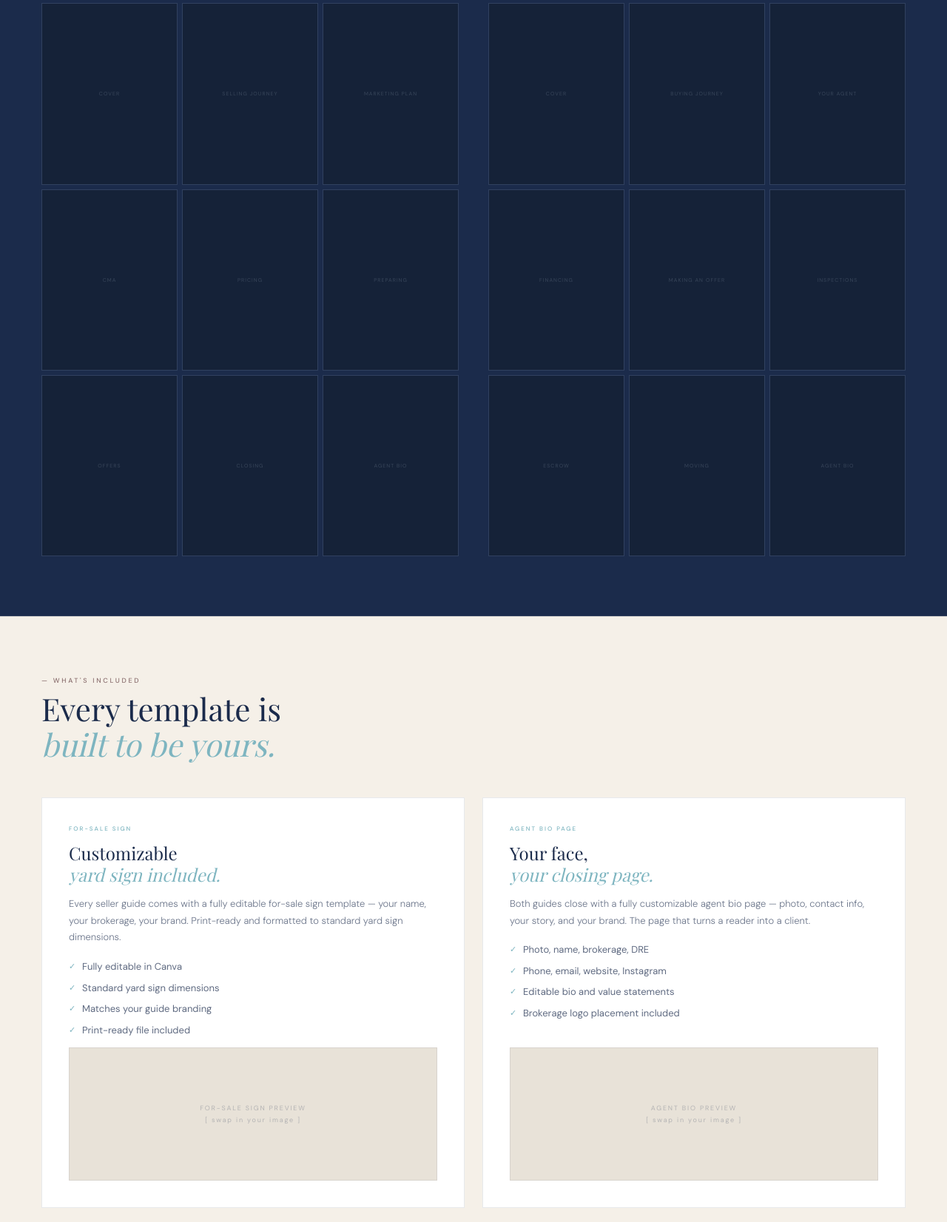
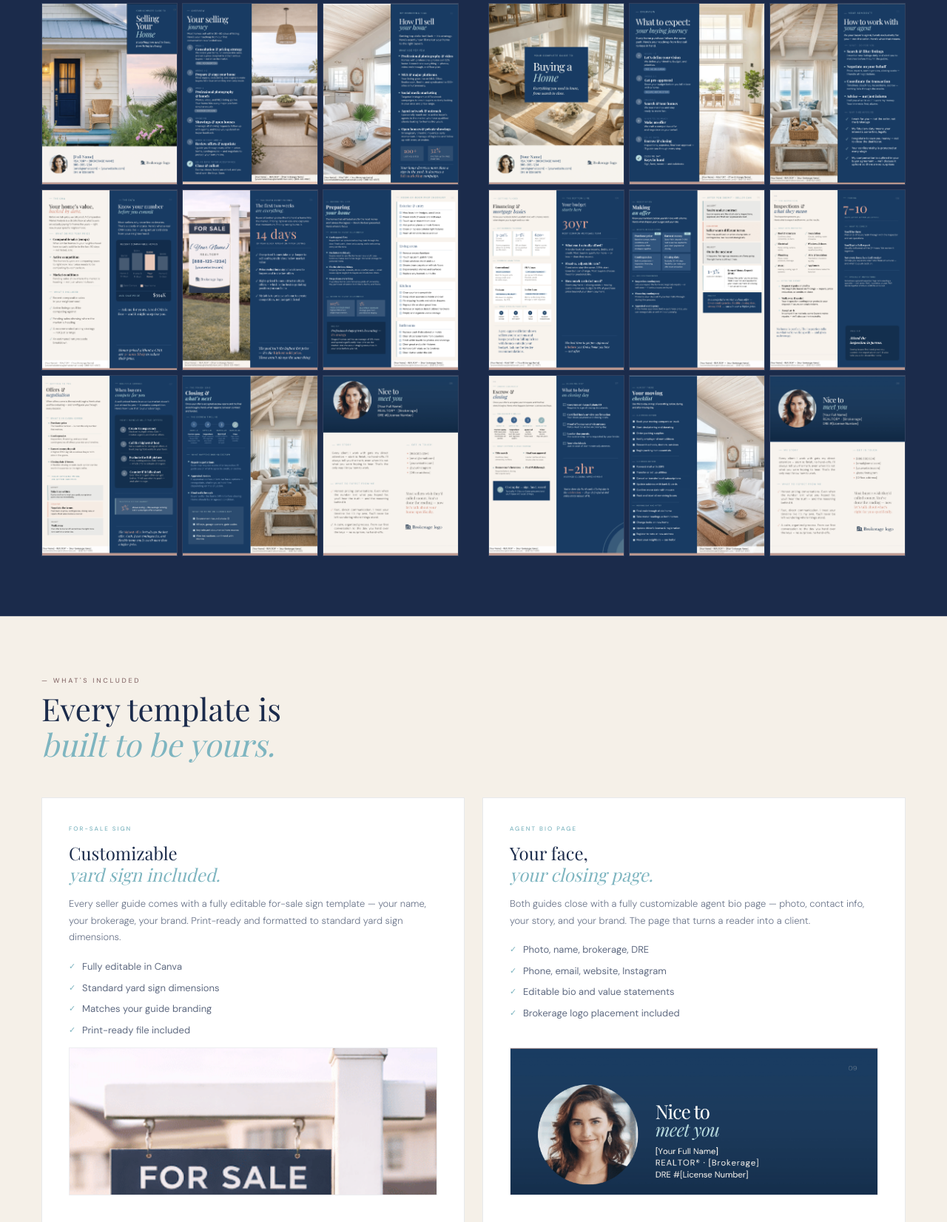
Before and after one commit to heylanaswanson/bluecirclecreative, a plain HTML site: page index.html in a window 1280 px wide. Shown: the part 1019-2671 px from the top of the page at 74% size. Drawn offline with nearby package versions, Linux system fonts and the light colour scheme; a web font is replaced by a local one.

Commit message:
firstpass

```diff
--- a/index.html
+++ b/index.html
@@ -56,10 +56,10 @@ body{font-family:var(--sans);background:var(--navy);color:var(--teal-light);-web
 
 nav{position:fixed;top:0;left:0;right:0;z-index:100;display:flex;justify-content:space-between;align-items:center;padding:20px 56px;background:rgba(27,43,75,0.96);backdrop-filter:blur(8px);border-bottom:0.5px solid rgba(200,216,232,0.12)}
 .nav-logo{display:flex;align-items:center;gap:10px;text-decoration:none}
-.nav-mark{width:22px;height:22px;border-radius:50%;border:1.5px solid var(--teal-light);display:flex;align-items:center;justify-content:center;transition:border-color 0.2s;flex-shrink:0}
-.nav-mark-inner{width:8px;height:8px;border-radius:50%;background:var(--teal)}
-.nav-logo:hover .nav-mark,.nav-logo:focus-visible .nav-mark{border-color:var(--teal)}
-.nav-wordmark{font-size:13px;font-weight:400;color:var(--teal-light);letter-spacing:0.08em;opacity:0.85}
+.nav-mark{width:20px;height:20px;border-radius:50%;background:var(--teal);display:flex;align-items:center;justify-content:center;flex-shrink:0;font-family:var(--serif);font-size:20px;color:white;transition:background 0.2s}
+.nav-mark-inner{display:none}
+.nav-logo:hover .nav-mark,.nav-logo:focus-visible .nav-mark{background:#8ec5cf}
+.nav-wordmark{font-family:var(--serif);font-size:14px;font-weight:400;color:white;letter-spacing:0.04em;opacity:1}
 .nav-links{display:flex;gap:36px;list-style:none}
 .nav-links a{font-size:10px;font-weight:500;color:var(--teal-light);text-decoration:none;letter-spacing:0.2em;opacity:0.55;transition:opacity 0.2s}
 .nav-links a:hover,.nav-links a:focus-visible{opacity:1}
@@ -90,7 +90,6 @@ section{padding:80px 56px}
 .section-h2 em{font-style:italic}
 .divider{height:0.5px;background:rgba(200,216,232,0.08)}
 
-/* PORTFOLIO */
 .portfolio{background:var(--navy);border-top:0.5px solid rgba(200,216,232,0.1)}
 .portfolio .section-h2{color:var(--ivory)}
 .portfolio .section-h2 em{color:var(--teal)}
@@ -100,10 +99,7 @@ section{padding:80px 56px}
 .page-thumb{aspect-ratio:3/4;overflow:hidden;border:0.5px solid rgba(200,216,232,0.12);position:relative;transition:border-color 0.2s,transform 0.2s}
 .page-thumb:hover{border-color:rgba(126,181,192,0.4);transform:translateY(-2px)}
 .page-thumb img{width:100%;height:100%;object-fit:cover;object-position:top;display:block}
-.thumb-ph{width:100%;height:100%;background:var(--navy-mid);display:flex;align-items:center;justify-content:center}
-.thumb-ph span{font-size:7px;letter-spacing:0.15em;color:rgba(200,216,232,0.2);text-align:center;padding:0 6px}
 
-/* FEATURES */
 .features{background:var(--ivory);border-top:0.5px solid rgba(27,43,75,0.1)}
 .features .section-eyebrow{color:#8B6F6F}
 .features .section-h2{color:var(--navy);margin-bottom:48px}
@@ -117,11 +113,9 @@ section{padding:80px 56px}
 .feature-list{list-style:none;display:flex;flex-direction:column;gap:9px;margin-top:4px}
 .feature-list li{font-size:13px;color:rgba(27,43,75,0.7);padding-left:18px;position:relative;line-height:1.5}
 .feature-list li::before{content:'✓';position:absolute;left:0;color:var(--teal);font-size:11px;top:1px}
-.feature-preview{background:var(--ivory-dark);border:0.5px solid rgba(27,43,75,0.08);height:180px;display:flex;align-items:center;justify-content:center;margin-top:auto;overflow:hidden}
-.feature-preview img{width:100%;height:100%;object-fit:cover;object-position:top}
-.feature-preview-ph{font-size:9px;letter-spacing:0.2em;color:rgba(27,43,75,0.25);text-align:center;padding:16px;line-height:1.8}
+.feature-preview{overflow:hidden;margin-top:auto;border:0.5px solid rgba(27,43,75,0.08);height:200px}
+.feature-preview img{width:100%;height:100%;object-fit:cover;object-position:top;display:block}
 
-/* SHOP */
 .shop{background:var(--navy);border-top:0.5px solid rgba(200,216,232,0.1)}
 .shop .section-eyebrow{color:rgba(200,216,232,0.4)}
 .shop .section-h2{color:var(--ivory)}
@@ -129,19 +123,17 @@ section{padding:80px 56px}
 .shop-grid{display:grid;grid-template-columns:repeat(3,1fr);gap:20px}
 .shop-card{background:var(--navy-mid);border:0.5px solid rgba(200,216,232,0.12);transition:transform 0.2s,border-color 0.2s}
 .shop-card:hover{transform:translateY(-3px);border-color:rgba(126,181,192,0.35)}
-.shop-card-img{height:220px;overflow:hidden;background:var(--navy-dark);display:flex;align-items:center;justify-content:center}
+.shop-card-img{height:220px;overflow:hidden;background:var(--navy-dark)}
 .shop-card-img img{width:100%;height:100%;object-fit:cover;object-position:top;display:block;transition:transform 0.4s ease}
 .shop-card:hover .shop-card-img img{transform:scale(1.03)}
-.shop-card-img-split{display:grid;grid-template-columns:1fr 1fr;gap:2px;height:100%;width:100%;background:var(--navy-dark)}
-.split-half{background:var(--navy-mid);display:flex;align-items:center;justify-content:center}
-.split-half span{font-size:8px;letter-spacing:0.15em;color:rgba(200,216,232,0.2)}
+.shop-card-img-split{display:grid;grid-template-columns:1fr 1fr;gap:2px;height:100%}
+.shop-card-img-split img{width:100%;height:100%;object-fit:cover;object-position:top;display:block}
 .shop-card-body{padding:20px 22px 22px}
 .shop-card-tag{font-size:8px;font-weight:500;letter-spacing:0.2em;color:var(--teal);margin-bottom:6px}
 .shop-card-name{font-family:var(--serif);font-size:16px;color:var(--ivory);margin-bottom:8px;line-height:1.3;font-weight:400}
 .shop-card-price{font-size:14px;font-weight:500;color:var(--sand)}
 .shop-card-strike{font-size:11px;font-weight:300;color:rgba(200,216,232,0.3);text-decoration:line-through;margin-left:6px}
 
-/* ABOUT */
 .about{background:var(--ivory);border-top:0.5px solid rgba(27,43,75,0.1)}
 .about .section-eyebrow{color:#8B6F6F}
 .about .section-h2{color:var(--navy);margin-bottom:24px}
@@ -149,10 +141,9 @@ section{padding:80px 56px}
 .about-inner{display:grid;grid-template-columns:1fr 260px;gap:80px;align-items:start}
 .about-body{font-size:14px;font-weight:300;color:rgba(27,43,75,0.65);line-height:1.85;margin-bottom:16px;max-width:480px}
 .about-detail{font-size:11px;font-weight:400;color:rgba(27,43,75,0.35);letter-spacing:0.08em;margin-top:24px;line-height:2}
-.about-photo{width:220px;height:220px;border-radius:50%;background:var(--navy-mid);border:1px solid rgba(27,43,75,0.15);display:flex;align-items:center;justify-content:center;overflow:hidden}
+.about-photo{width:220px;height:220px;border-radius:50%;background:var(--navy-mid);display:flex;align-items:center;justify-content:center;overflow:hidden}
 .about-photo-ph{font-size:10px;letter-spacing:0.15em;color:rgba(200,216,232,0.25)}
 
-/* CONTACT */
 .contact-strip{background:var(--navy-dark);padding:56px;display:flex;justify-content:space-between;align-items:center;gap:40px;border-top:0.5px solid rgba(200,216,232,0.08)}
 .contact-left{max-width:480px}
 .contact-h3{font-family:var(--serif);font-size:clamp(22px,2.5vw,30px);font-weight:400;color:var(--ivory);margin-bottom:10px;line-height:1.2}
@@ -161,9 +152,9 @@ section{padding:80px 56px}
 
 footer{background:#0a1220;padding:28px 56px;display:flex;justify-content:space-between;align-items:center;border-top:0.5px solid rgba(200,216,232,0.06)}
 .footer-logo{display:flex;align-items:center;gap:10px}
-.footer-mark{width:16px;height:16px;border-radius:50%;border:1px solid rgba(200,216,232,0.25);display:flex;align-items:center;justify-content:center;flex-shrink:0}
-.footer-mark-inner{width:5px;height:5px;border-radius:50%;background:var(--teal);opacity:0.5}
-.footer-text{font-size:11px;color:rgba(200,216,232,0.28);letter-spacing:0.05em}
+.footer-mark{width:12px;height:12px;border-radius:50%;background:var(--teal);opacity:0.5;flex-shrink:0}
+.footer-mark-inner{display:none}
+.footer-text{font-family:var(--serif);font-size:12px;color:rgba(255,255,255,0.35);letter-spacing:0.03em}
 .footer-right{font-size:10px;letter-spacing:0.15em;color:rgba(200,216,232,0.2)}
 
 @media(max-width:960px){nav{padding:18px 28px}.nav-links{gap:20px}section{padding:60px 28px}.hero{padding:100px 28px 60px}.guides-grid{grid-template-columns:1fr;gap:32px}.features-grid{grid-template-columns:1fr}.shop-grid{grid-template-columns:1fr 1fr}.about-inner{grid-template-columns:1fr;gap:36px}.about-photo{width:180px;height:180px}.contact-strip{flex-direction:column;align-items:flex-start;padding:48px 28px}footer{padding:24px 28px;flex-direction:column;gap:10px;text-align:center}}
@@ -177,9 +168,8 @@ footer{background:#0a1220;padding:28px 56px;display:flex;justify-content:space-b
 
     <nav aria-label="Main navigation">
       <a href="#" class="nav-logo" aria-label="Blue Circle Creative — home">
-        <div class="nav-mark" aria-hidden="true"><div
-            class="nav-mark-inner"></div></div>
-        <span class="nav-wordmark">Blue Circle Creative</span>
+        <div class="nav-mark" aria-hidden="true"></div>
+        <span class="nav-wordmark">blue circle creative</span>
       </a>
       <ul class="nav-links" role="list">
         <li><a href="#work">WORK</a></li>
@@ -217,54 +207,74 @@ footer{background:#0a1220;padding:28px 56px;display:flex;justify-content:space-b
         <p class="section-eyebrow" aria-hidden="true">— PORTFOLIO</p>
         <h2 class="section-h2" id="portfolio-heading">The <em>guides</em></h2>
         <div class="guides-grid">
+
           <div>
             <p class="guide-label" id="sg-label">SELLER'S GUIDE &nbsp;·&nbsp; 9
               PAGES</p>
             <div class="pages-grid" role="list" aria-labelledby="sg-label">
-              <div class="page-thumb" role="listitem"><div
-                  class="thumb-ph"><span>COVER</span></div></div>
-              <div class="page-thumb" role="listitem"><div
-                  class="thumb-ph"><span>SELLING JOURNEY</span></div></div>
-              <div class="page-thumb" role="listitem"><div
-                  class="thumb-ph"><span>MARKETING PLAN</span></div></div>
-              <div class="page-thumb" role="listitem"><div
-                  class="thumb-ph"><span>CMA</span></div></div>
-              <div class="page-thumb" role="listitem"><div
-                  class="thumb-ph"><span>PRICING</span></div></div>
-              <div class="page-thumb" role="listitem"><div
-                  class="thumb-ph"><span>PREPARING</span></div></div>
-              <div class="page-thumb" role="listitem"><div
-                  class="thumb-ph"><span>OFFERS</span></div></div>
-              <div class="page-thumb" role="listitem"><div
-                  class="thumb-ph"><span>CLOSING</span></div></div>
-              <div class="page-thumb" role="listitem"><div
-                  class="thumb-ph"><span>AGENT BIO</span></div></div>
+              <div class="page-thumb" role="listitem"><img
+                  src="images/01_cover.png"
+                  alt="Seller's guide cover page"></div>
+              <div class="page-thumb" role="listitem"><img
+                  src="images/02_overview.png"
+                  alt="Your selling journey overview"></div>
+              <div class="page-thumb" role="listitem"><img
+                  src="images/03_marketing-plan.png"
+                  alt="Marketing plan — how I'll sell your home"></div>
+              <div class="page-thumb" role="listitem"><img
+                  src="images/04_cma-overview.png"
+                  alt="CMA — know your number"></div>
+              <div class="page-thumb" role="listitem"><img
+                  src="images/05_pricing.png"
+                  alt="Pricing strategy — the first two weeks"></div>
+              <div class="page-thumb" role="listitem"><img
+                  src="images/06_preparing.png" alt="Preparing your home"></div>
+              <div class="page-thumb" role="listitem"><img
+                  src="images/07_offers.png"
+                  alt="Offers and negotiation"></div>
+              <div class="page-thumb" role="listitem"><img
+                  src="images/08_closing.png"
+                  alt="Closing and what's next"></div>
+              <div class="page-thumb" role="listitem"><img
+                  src="images/09_agent-bio.png"
+                  alt="Agent bio — Nice to meet you"></div>
             </div>
           </div>
+
           <div>
             <p class="guide-label" id="bg-label">BUYER'S GUIDE &nbsp;·&nbsp; 9
               PAGES</p>
             <div class="pages-grid" role="list" aria-labelledby="bg-label">
-              <div class="page-thumb" role="listitem"><div
-                  class="thumb-ph"><span>COVER</span></div></div>
-              <div class="page-thumb" role="listitem"><div
-                  class="thumb-ph"><span>BUYING JOURNEY</span></div></div>
-              <div class="page-thumb" role="listitem"><div
-                  class="thumb-ph"><span>YOUR AGENT</span></div></div>
-              <div class="page-thumb" role="listitem"><div
-                  class="thumb-ph"><span>FINANCING</span></div></div>
-              <div class="page-thumb" role="listitem"><div
-                  class="thumb-ph"><span>MAKING AN OFFER</span></div></div>
-              <div class="page-thumb" role="listitem"><div
-                  class="thumb-ph"><span>INSPECTIONS</span></div></div>
-              <div class="page-thumb" role="listitem"><div
-                  class="thumb-ph"><span>ESCROW</span></div></div>
-              <div class="page-thumb" role="listitem"><div
-                  class="thumb-ph"><span>MOVING</span></div></div>
-              <div class="page-thumb" role="listitem"><div
-                  class="thumb-ph"><span>AGENT BIO</span></div></div>
+              <div class="page-thumb" role="listitem"><img
+                  src="images/01_b_cover.png"
+                  alt="Buyer's guide cover page"></div>
+              <div class="page-thumb" role="listitem"><img
+                  src="images/02_b_overview.png"
+                  alt="Your buying journey overview"></div>
+              <div class="page-thumb" role="listitem"><img
+                  src="images/03_b_your-agent.png"
+                  alt="How to work with your agent"></div>
+              <div class="page-thumb" role="listitem"><img
+                  src="images/04_b_financing.png"
+                  alt="Financing and mortgage basics"></div>
+              <div class="page-thumb" role="listitem"><img
+                  src="images/05_b_offers.png"
+                  alt="Making an offer"></div>
+              <div class="page-thumb" role="listitem"><img
+                  src="images/06_b_inspections.png"
+                  alt="Inspections and what they mean"></div>
+              <div class="page-thumb" role="listitem"><img
+                  src="images/07_b_escrow.png"
+                  alt="Closing and what's next"></div>
+              <div class="page-thumb" role="listitem"><img
+                  src="images/08_b_moving-checklist.png"
+                  alt="Your moving checklist"></div>
+              <div class="page-thumb" role="listitem"><img
+                  src="images/09_b_agent-bio.png"
+                  alt="Agent bio — Nice to meet you"></div>
             </div>
           </div>
+
         </div>
       </section>
 
@@ -290,10 +300,9 @@ footer{background:#0a1220;padding:28px 56px;display:flex;justify-content:space-b
               <li>Matches your guide branding</li>
               <li>Print-ready file included</li>
             </ul>
-            <div class="feature-preview" role="img"
-              aria-label="For-sale sign template preview — add your image here">
-              <p class="feature-preview-ph">FOR-SALE SIGN PREVIEW<br>[ swap in
-                your image ]</p>
+            <div class="feature-preview">
+              <img src="images/sign.png"
+                alt="Customizable for-sale yard sign template — editable in Canva">
             </div>
           </article>
 
@@ -310,10 +319,9 @@ footer{background:#0a1220;padding:28px 56px;display:flex;justify-content:space-b
               <li>Editable bio and value statements</li>
               <li>Brokerage logo placement included</li>
             </ul>
-            <div class="feature-preview" role="img"
-              aria-label="Agent bio page preview — add your image here">
-              <p class="feature-preview-ph">AGENT BIO PREVIEW<br>[ swap in your
-                image ]</p>
+            <div class="feature-preview">
+              <img src="images/09_b_agent-bio.png"
+                alt="Agent bio closing page from the buyer's guide">
             </div>
           </article>
 
@@ -329,13 +337,12 @@ footer{background:#0a1220;padding:28px 56px;display:flex;justify-content:space-b
         <div class="shop-grid">
 
           <article class="shop-card" aria-labelledby="prod-seller">
-            <div class="shop-card-img" aria-hidden="true">
-              <span
-                style="font-size:9px;letter-spacing:0.2em;color:rgba(200,216,232,0.2);">SELLER
-                GUIDE · 9 PAGES</span>
+            <div class="shop-card-img">
+              <img src="images/01_cover.png"
+                alt="Seller's guide — coastal edition cover">
             </div>
             <div class="shop-card-body">
-              <p class="shop-card-tag">CANVA TEMPLATE</p>
+              <p class="shop-card-tag">CANVA TEMPLATE · 9 PAGES</p>
               <h3 class="shop-card-name" id="prod-seller">Seller's guide —
                 coastal edition</h3>
               <p class="shop-card-price"><span
@@ -347,13 +354,12 @@ footer{background:#0a1220;padding:28px 56px;display:flex;justify-content:space-b
           </article>
 
           <article class="shop-card" aria-labelledby="prod-buyer">
-            <div class="shop-card-img" aria-hidden="true">
-              <span
-                style="font-size:9px;letter-spacing:0.2em;color:rgba(200,216,232,0.2);">BUYER
-                GUIDE · 9 PAGES</span>
+            <div class="shop-card-img">
+              <img src="images/01_b_cover.png"
+                alt="Buyer's guide — coastal edition cover">
             </div>
             <div class="shop-card-body">
-              <p class="shop-card-tag">CANVA TEMPLATE</p>
+              <p class="shop-card-tag">CANVA TEMPLATE · 9 PAGES</p>
               <h3 class="shop-card-name" id="prod-buyer">Buyer's guide — coastal
                 edition</h3>
               <p class="shop-card-price"><span
@@ -365,10 +371,10 @@ footer{background:#0a1220;padding:28px 56px;display:flex;justify-content:space-b
           </article>
 
           <article class="shop-card" aria-labelledby="prod-bundle">
-            <div class="shop-card-img" aria-hidden="true">
+            <div class="shop-card-img">
               <div class="shop-card-img-split">
-                <div class="split-half"><span>SELLER</span></div>
-                <div class="split-half"><span>BUYER</span></div>
+                <img src="images/01_cover.png" alt="Seller's guide cover">
+                <img src="images/01_b_cover.png" alt="Buyer's guide cover">
               </div>
             </div>
             <div class="shop-card-body">
@@ -381,7 +387,7 @@ footer{background:#0a1220;padding:28px 56px;display:flex;justify-content:space-b
                     aria-hidden="true">$54</span></span>
               </p>
               <a href="#" class="btn-navy"
-                aria-label="Get the Agent Bundle — both guides for $44, save $10">GET
+                aria-label="Get the Agent Bundle — both guides for $44">GET
                 BUNDLE →</a>
             </div>
           </article>
@@ -395,20 +401,23 @@ footer{background:#0a1220;padding:28px 56px;display:flex;justify-content:space-b
             <p class="section-eyebrow" aria-hidden="true">— ABOUT</p>
             <h2 class="section-h2" id="about-heading">Design
               that<br><em>understands real estate.</em></h2>
-            <p class="about-body">Blue Circle Creative makes marketing materials
-              for real estate agents who care about presentation. Every template
-              is built with editorial standards, conversion in mind, and the
-              knowledge that your clients are making the biggest financial
-              decision of their lives.</p>
-            <p class="about-body">Designed by an agent, for agents. Based in San
-              Diego. Built for agents everywhere.</p>
+            <p class="about-body">I'm a San Diego REALTOR® and the designer
+              behind Blue Circle Creative. After years of handing clients
+              marketing materials that didn't match the quality of the homes I
+              was selling, I built my own.
+              These templates are what I actually use with my clients —
+              editorial, coastal, and built around the conversations that close
+              deals. Every page has a reason to exist.
+              If you want materials that work as hard as you do, you're in the
+              right place.</p>
+
             <p class="about-detail">SAN DIEGO, CA<br>COLDWELL BANKER
               REALTY<br>DRE #02382714</p>
           </div>
           <div>
-            <div class="about-photo" role="img"
-              aria-label="Agent photo — replace with your headshot">
-              <span class="about-photo-ph" aria-hidden="true">PHOTO</span>
+            <div class="about-photo">
+              <img src="images/headshot.png" alt="Agent headshot"
+                style="width:100%;height:100%;object-fit:cover;object-position:center top;">
             </div>
           </div>
         </div>
@@ -423,7 +432,7 @@ footer{background:#0a1220;padding:28px 56px;display:flex;justify-content:space-b
             discuss custom templates, brand packages, or agent marketing
             materials.</p>
         </div>
-        <a href="mailto:hello@bluecirclecreative.studio" class="btn-primary">GET
+        <a href="mailto:heylanaswanson@gmail.com" class="btn-primary">GET
           IN TOUCH</a>
       </div>
 
@@ -431,9 +440,8 @@ footer{background:#0a1220;padding:28px 56px;display:flex;justify-content:space-b
 
     <footer role="contentinfo">
       <div class="footer-logo">
-        <div class="footer-mark" aria-hidden="true"><div
-            class="footer-mark-inner"></div></div>
-        <span class="footer-text">Blue Circle Creative &nbsp;·&nbsp;
+        <div class="footer-mark" aria-hidden="true"></div>
+        <span class="footer-text">blue circle creative &nbsp;·&nbsp;
           bluecirclecreative.studio</span>
       </div>
       <span class="footer-right"
```
Also changed, not shown: dist/robots.txt (deleted), dist/sitemap.xml (deleted), images/08_b_moving-checklist.png (renamed from images/08_b_moving checklist.png), images/headshot.png (added), images/sign.png (added).
